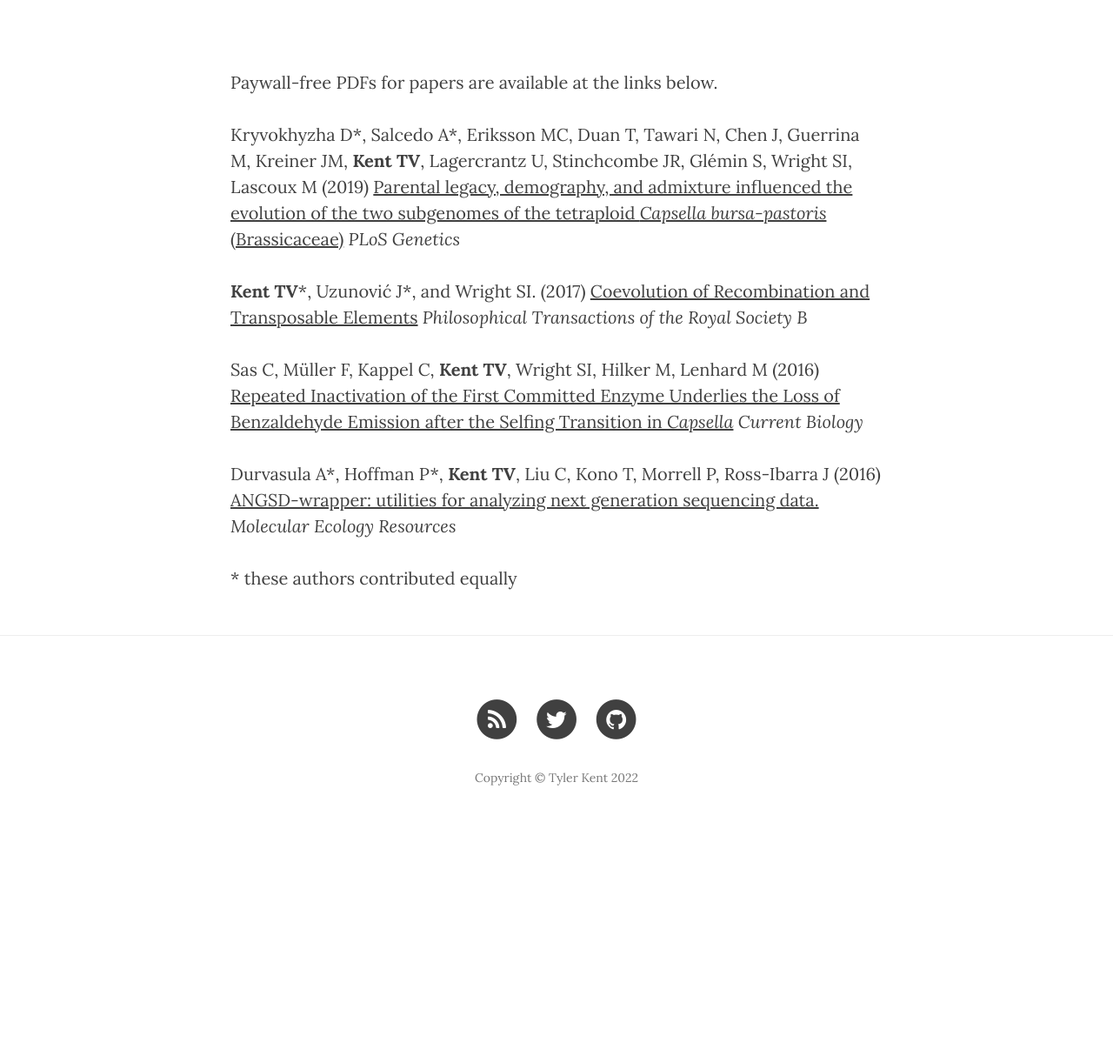
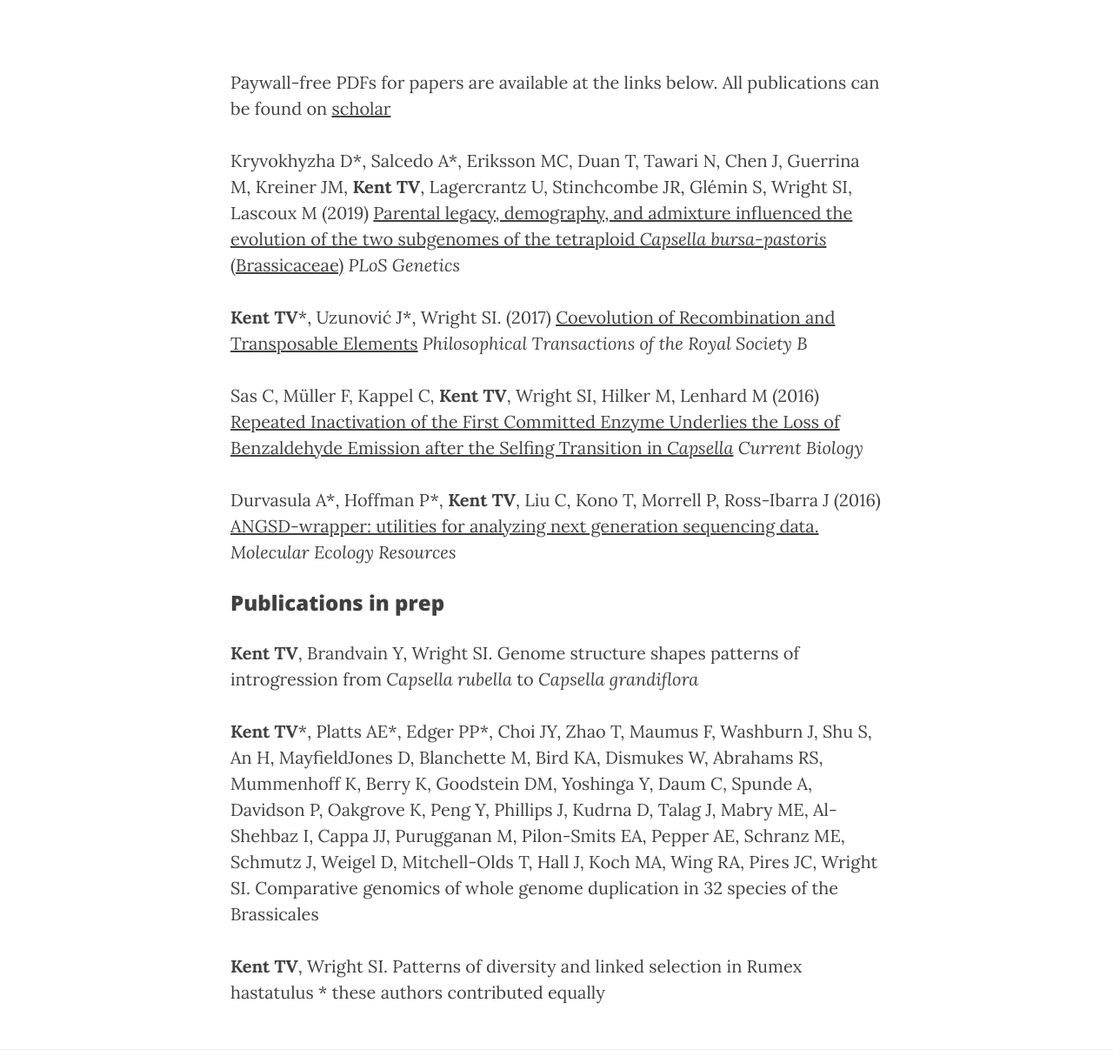
Before and after one commit to tvkent/tvkent.github.io, a Jekyll site: the page built from 4_publications.md, in a window 1280 px wide and 1400 px high, scrolled down 244 px. Shown: the part 178-1400 px from the top of the window at 87% size. Built offline with Jekyll 4.4.1, drawn with Linux system fonts in a browser that asks for light colours; nearby versions of some CDN libraries; before the commit the page ends 1392 px from its top, so only the background shows below that.

Commit message:
small edits to 2 and 4

```diff
--- a/4_publications.md
+++ b/4_publications.md
@@ -5,16 +5,28 @@ header-img: "img/greenhouse.jpg"
 ---
 
 Paywall-free PDFs for papers are available at the links below.
+All publications can be found on [scholar](https://scholar.google.com/citations?user=Yphj-pQAAAAJ&hl=en)
 
-Kryvokhyzha D\*, Salcedo A\*, Eriksson MC, Duan T, Tawari N, Chen J, Guerrina M, Kreiner JM, __Kent TV__, Lagercrantz U, Stinchcombe JR, Glémin S, Wright SI,  Lascoux M (2019) [Parental legacy, demography, and admixture influenced the evolution of the two subgenomes of the tetraploid _Capsella bursa-pastoris_ (Brassicaceae)](https://paperpile.com/shared/BcxE1S) _PLoS Genetics_
+Kryvokhyzha D\*, Salcedo A\*, Eriksson MC, Duan T, Tawari N, Chen J, Guerrina M, Kreiner JM, __Kent TV__, Lagercrantz U, Stinchcombe JR, Glémin S, Wright SI, Lascoux M (2019) [Parental legacy, demography, and admixture influenced the evolution of the two subgenomes of the tetraploid _Capsella bursa-pastoris_ (Brassicaceae)](https://paperpile.com/shared/BcxE1S) _PLoS Genetics_
 
-__Kent TV__\*, Uzunović J\*, and Wright SI. (2017) [Coevolution of Recombination and Transposable Elements](https://paperpile.com/shared/wp7CoH) _Philosophical Transactions of the Royal Society B_
+__Kent TV__\*, Uzunović J\*, Wright SI. (2017) [Coevolution of Recombination and Transposable Elements](https://paperpile.com/shared/wp7CoH) _Philosophical Transactions of the Royal Society B_
 
 
 Sas C, Müller F, Kappel C, __Kent TV__, Wright SI, Hilker M, Lenhard M (2016) [Repeated Inactivation of the First Committed Enzyme Underlies the Loss of Benzaldehyde Emission after the Selfing Transition in _Capsella_](https://paperpile.com/shared/BalPLB) _Current Biology_
 
-
 Durvasula A\*, Hoffman P\*, __Kent TV__, Liu C, Kono T, Morrell P, Ross-Ibarra J (2016) [ANGSD-wrapper: utilities for analyzing next generation sequencing data.](https://paperpile.com/shared/Wo6q1m) _Molecular Ecology Resources_
 
+### Publications in prep
 
+__Kent TV__, Brandvain Y, Wright SI.
+Genome structure shapes patterns of introgression from _Capsella rubella_ to _Capsella grandiflora_
+
+__Kent TV__\*, Platts AE\*, Edger PP\*, Choi JY, Zhao T, Maumus F, Washburn J, Shu S, An H, MayfieldJones D, Blanchette M, Bird KA, Dismukes W, Abrahams RS, Mummenhoff K, Berry K, Goodstein
+DM, Yoshinga Y, Daum C, Spunde A, Davidson P, Oakgrove K, Peng Y, Phillips J, Kudrna D, Talag J,
+Mabry ME, Al-Shehbaz I, Cappa JJ, Purugganan M, Pilon-Smits EA, Pepper AE, Schranz ME, Schmutz
+J, Weigel D, Mitchell-Olds T, Hall J, Koch MA, Wing RA, Pires JC, Wright SI.
+Comparative genomics of whole genome duplication in 32 species of the Brassicales
+
+__Kent TV__, Wright SI.
+Patterns of diversity and linked selection in Rumex hastatulus
 \* these authors contributed equally
```
Also changed, not shown: 2_CV.md (+4 -0 lines).
